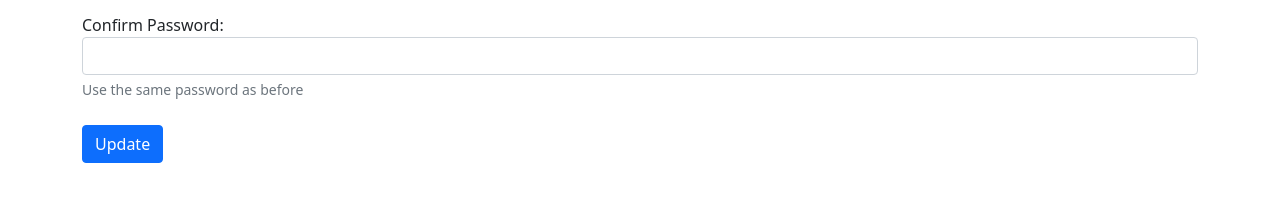
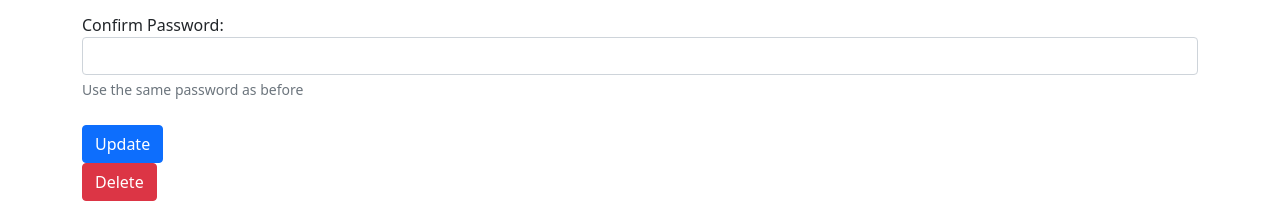
Before and after one commit to fellipemarconi/Book-Review, a Django app: page /user/profile/ in a window 1280 px wide. Shown: the part 578-800 px from the top of the page. Run offline with Django 5.2, Linux system fonts and the light colour scheme; the visitor is signed in with stand-in values (Sample User, id 1).

Commit message:
Created a delete to user in view user_delete in page profile

```diff
--- a/booklist/templates/booklist/user_update.html
+++ b/booklist/templates/booklist/user_update.html
@@ -22,4 +22,13 @@
         <br>
         <button type="submit" class="btn btn-primary">Update</button>
     </form>
+    <form action="{% url "booklist:user_delete" user.pk %}" method="POST">
+        {% csrf_token %}
+        {% if confirmation == 'no' %}
+            <input type="hidden" name="confirmation" value="yes">
+            <button type="submit" class="btn btn-danger">Confirm?</button>
+        {% else %}
+            <button type="submit" class="btn btn-danger">Delete</button>
+        {% endif %}
+    </form>
 {% endblock content %}
--- a/booklist/urls.py
+++ b/booklist/urls.py
@@ -18,4 +18,5 @@ urlpatterns = [
     path('user/logout/', views.logout_user, name='logout'),
     path('user/register/', views.register_user, name='register'),
     path('user/profile/', views.profile, name='profile'),
+    path('user/delete/<int:pk>', views.user_delete, name='user_delete')
 ]
--- a/booklist/views/user_forms.py
+++ b/booklist/views/user_forms.py
@@ -1,6 +1,7 @@
-from django.shortcuts import render, redirect
+from django.shortcuts import render, redirect, get_object_or_404
 from django.contrib import auth, messages
 from booklist.forms import RegisterForm, RegisterUpdateForm
+from django.contrib.auth.models import User
 # Create your views here.
 
 def login_user(request):
@@ -71,3 +72,24 @@ def profile(request):
         }
 
     return render(request, 'booklist/user_update.html', context)
+
+def user_delete(request, pk):
+    if not request.user.is_authenticated:
+        return redirect('booklist:login')
+
+    user = get_object_or_404(User, pk=pk)
+    confirmation = request.POST.get('confirmation', 'no')
+    form = RegisterUpdateForm(instance=request.user)
+
+    if confirmation == 'yes':
+        user.delete()
+        messages.success(request, 'User has been deleted')
+        return redirect('booklist:index')
+
+    context = {
+        'confirmation': confirmation,
+        'user': user,
+        'form': form,
+    }
+
+    return render(request, 'booklist/user_update.html', context)
```
